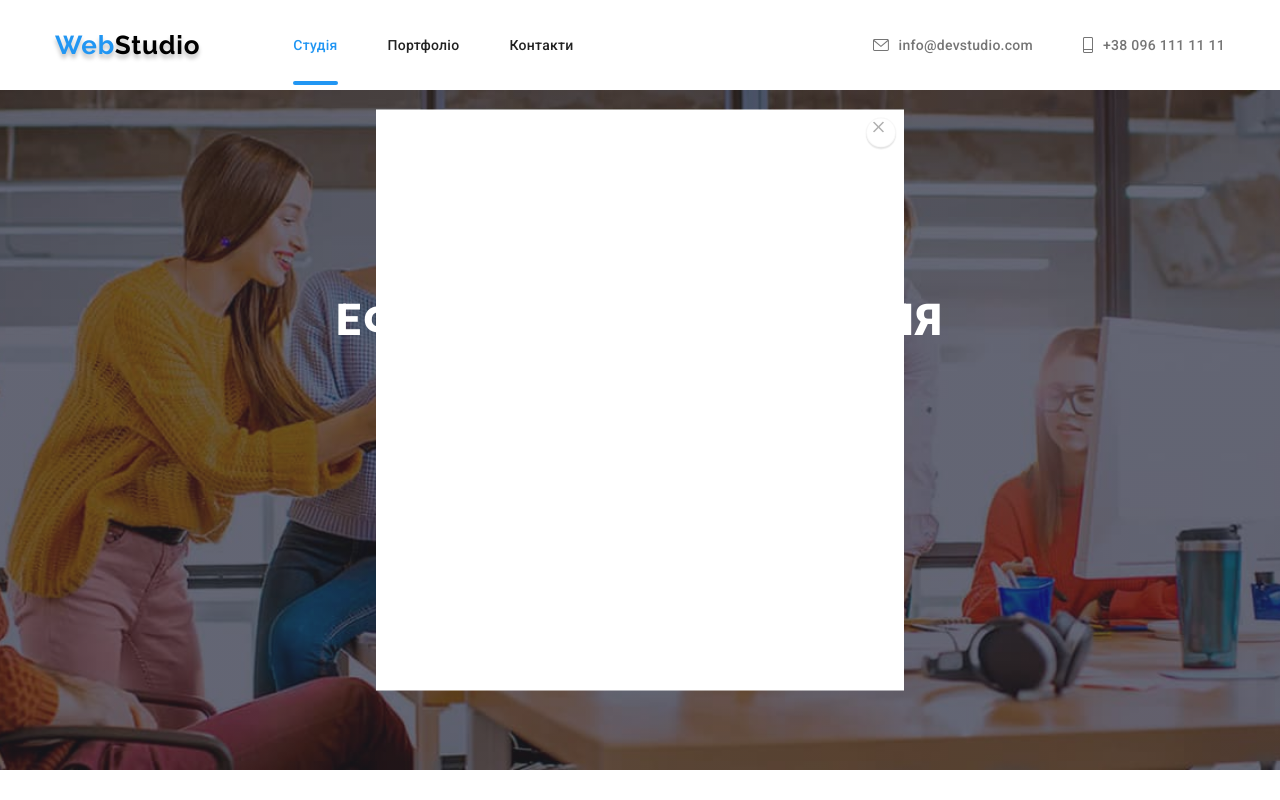
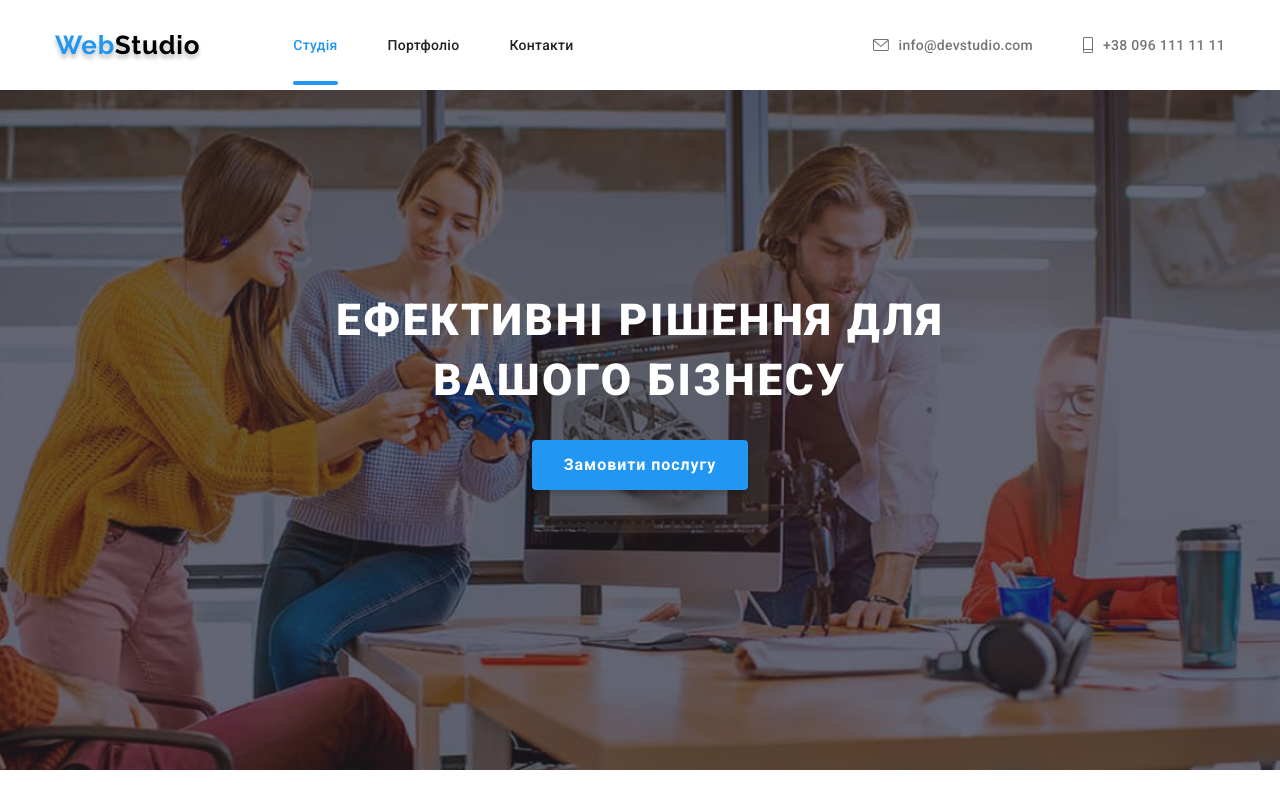
Before and after one commit to M23Fox/goit-markup-hw-05, a plain HTML site: page index.html in a window 1280 px wide. Shown: the top 800 px of the page. Drawn offline with nearby package versions, Linux system fonts and the light colour scheme.

Commit message:
is-hidden

```diff
--- a/css/styles-index.css
+++ b/css/styles-index.css
@@ -271,12 +271,13 @@ button {
   left: 0;
   width: 100%;
   height: 100%;
-  opacity: 1;
-  transition: opacity 2050ms cubic-bezier(0.4, 0, 0.2, 1);
+  background-color: rgba(0, 0, 255, 0.3);
+
+  /* transition: opacity 250ms cubic-bezier(0.4, 0, 0.2, 1); */
 }
 
-.backdrop.is-hiden{
-  opacity: 1;
+.backdrop.is-hidden{
+  opacity: 0;
   pointer-events: none;
 }
 
@@ -285,6 +286,7 @@ button {
   top: 50%;
   left: 50%;
   transform: translate(-50%, -50%);
+
   min-width: 528px;
   min-height: 581px;
 
--- a/index.html
+++ b/index.html
@@ -382,7 +382,7 @@
         </div>
     </div>
     </footer>
-    <div class="backdrop is-hiden data-modal">
+    <div class="backdrop is-hidden data-modal">
         <div class="modal">
             <button class="modal-button data-modal-close">
                 <svg class="modal-icon" width="18" height="18">
```
